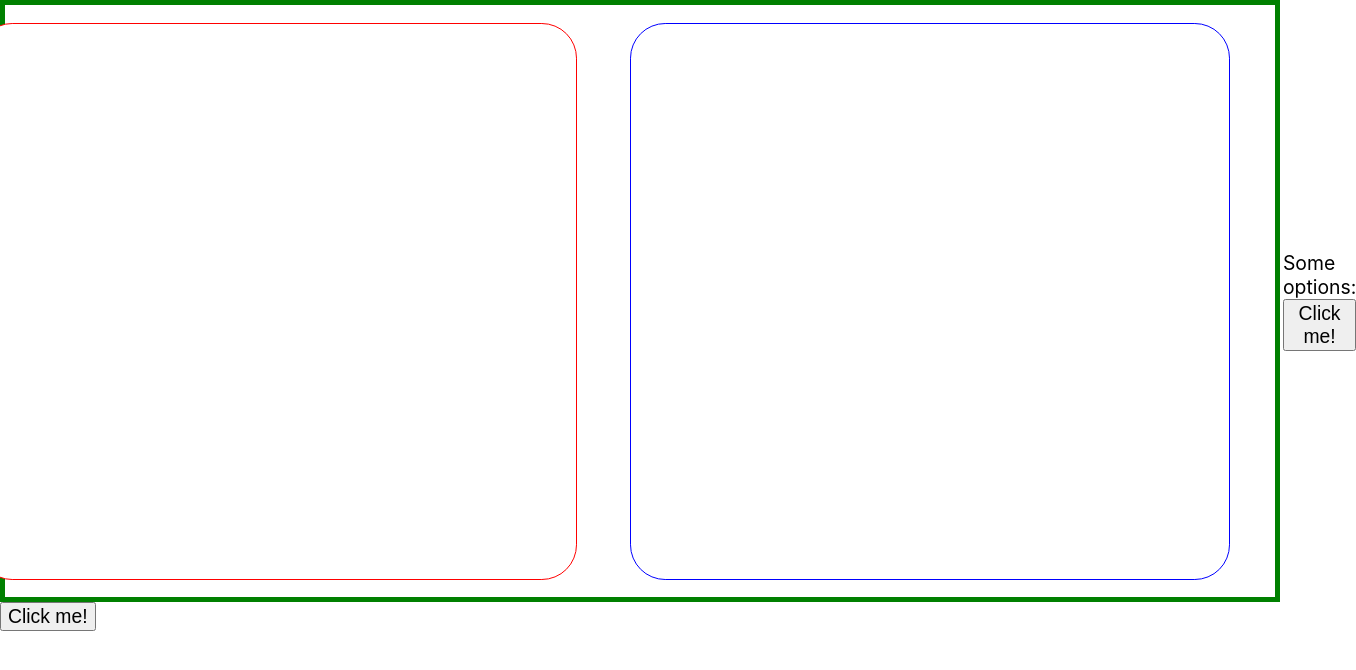
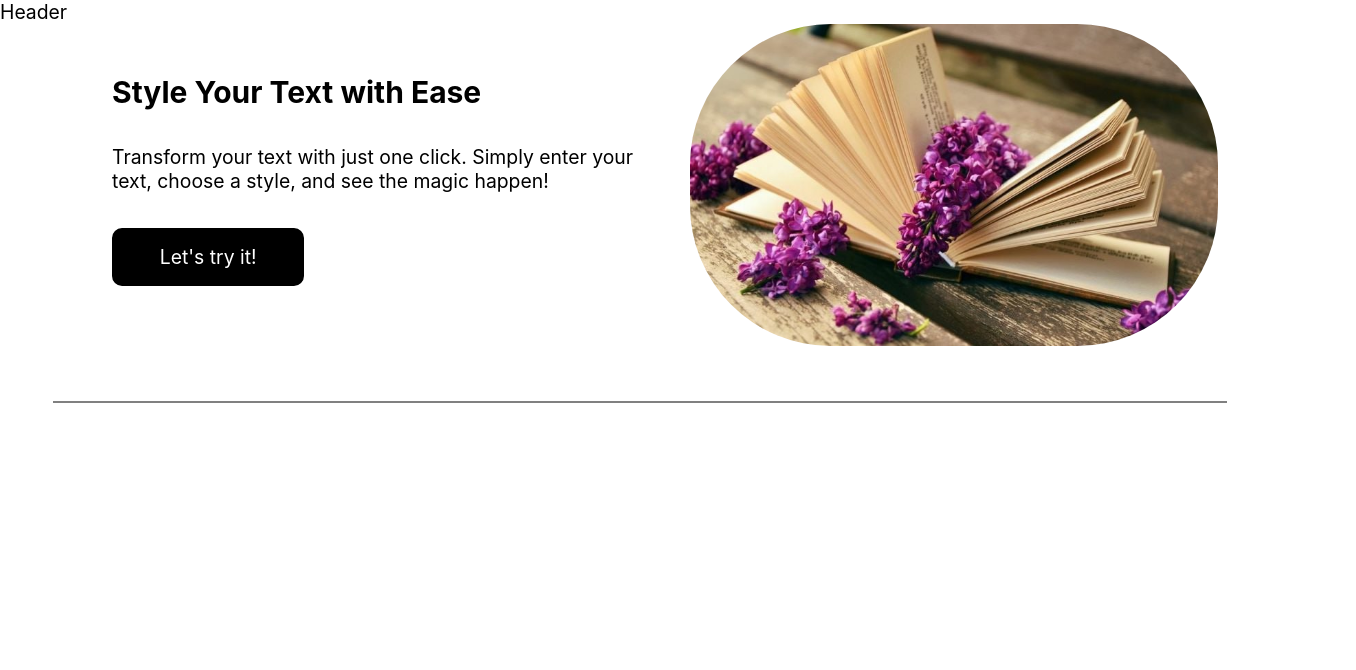
Before and after one commit to Nickolaus-899/Textyle-Frontend, a React (Create React App) app in the folder textyle/: page / in a window 1280 px wide. Shown: the top 670 px of the page, 1356 px wide, since content can reach past the window. Built offline with nearby package versions, Linux system fonts and the light colour scheme; the HTML template or start-up script is replaced by a standard one.

Commit message:
Home page

```diff
--- a/textyle/package.json
+++ b/textyle/package.json
@@ -6,8 +6,10 @@
     "@testing-library/jest-dom": "^5.17.0",
     "@testing-library/react": "^13.4.0",
     "@testing-library/user-event": "^13.5.0",
+    "framer-motion": "^11.2.10",
     "react": "^18.3.1",
     "react-dom": "^18.3.1",
+    "react-router-dom": "^6.23.1",
     "react-scripts": "5.0.1",
     "styled-components": "^6.1.11",
     "web-vitals": "^2.1.4"
--- a/textyle/src/App.js
+++ b/textyle/src/App.js
@@ -1,11 +1,17 @@
-import Home from "./pages/Home";
+import Header from "./pages/Header";
+import { BrowserRouter } from "react-router-dom";
+import Pages from "./pages/Pages";
+import "./pages/css/index.css"
 
 
 function App() {
   return (
     <div className="App">
         <div>
-            <Home/>
+            <BrowserRouter>
+                <Header/>
+                <Pages/>
+            </BrowserRouter>
         </div>
     </div>
   );
--- /dev/null
+++ b/textyle/src/pages/Header.jsx
@@ -0,0 +1,7 @@
+const Header = (props) => {
+  return (
+      <div>Header</div>
+  )
+}
+
+export default Header;
--- a/textyle/src/pages/Home.jsx
+++ b/textyle/src/pages/Home.jsx
@@ -1,34 +1,45 @@
-import InputField from "../components/InputField";
-import {useState} from "react";
-import OutputField from "../components/OutputField";
-import TranslateButton from "../components/TranslateButton";
-import "./../components/css/index.css"
-import "./../index.css"
-import Options from "../components/Options";
+import styled from "styled-components";
+import {Link} from "react-router-dom";
+import "./../images/book.jpg";
+import book from "./../images/book.jpg";
 
-function Home() {
-    const [input, setInput] = useState("");
-    const [output, setOutput] = useState("");
+const Home = (props) => {
 
-    return (
-        <div>
-            <div className="TranslateWrapper">
-                <div className="TranslateItem">
-                    <InputField setInput={setInput} input={input}/>
-                </div>
+  return (
+      <div className="HomeItemsWrapper">
+          <div className="HomeItem">
+              <h1>Style Your Text with Ease</h1>
+              <p>
+                  Transform your text with just one click. Simply enter your text,
+                  choose a style, and see the magic happen!
+              </p>
+              <LinkToTextyle to={'/textyle'}>
+                  Let's try it!
+              </LinkToTextyle>
+          </div>
+          <div className="HomeImage">
+              <img src={book} alt="Book"/>
+          </div>
 
-                <div className="TranslateItem">
-                    <OutputField output={output}/>
-                </div>
-
-                <div className="TranslateItem">
-                    <Options input={input} setOutput={setOutput}/>
-                </div>
-            </div>
-
-            <TranslateButton input={input} setOutput={setOutput}/>
-        </div>
-    )
+      </div>
+  )
 }
 
-export default Home
+
+const LinkToTextyle = styled(Link)`
+  text-decoration: none;
+  border: 2px solid black;
+  border-radius: 10px;
+
+  background-color: black;
+  color: white;
+
+  padding: 15px;
+
+  justify-content: center;
+
+  width: 9rem;
+`
+
+
+export default Home;
--- /dev/null
+++ b/textyle/src/pages/Pages.jsx
@@ -0,0 +1,20 @@
+import React from 'react'
+import Textyle from "./Textyle";
+import {Route, Routes, useLocation} from "react-router-dom";
+
+import { AnimatePresence } from "framer-motion";
+import Home from "./Home";
+
+function Pages() {
+    const location = useLocation();
+    return (
+        <AnimatePresence mode={"wait"}>
+            <Routes location={location} key={location.pathname}>
+                <Route path="/" element={<Home/>}/>
+                <Route path="/textyle" element={<Textyle/>}/>
+            </Routes>
+        </AnimatePresence>
+    )
+}
+
+export default Pages
--- /dev/null
+++ b/textyle/src/pages/Textyle.jsx
@@ -0,0 +1,31 @@
+import InputField from "../components/InputField";
+import {useState} from "react";
+import OutputField from "../components/OutputField";
+import "./../components/css/index.css"
+import "./../index.css"
+import Options from "../components/Options";
+
+function Textyle() {
+    const [input, setInput] = useState("");
+    const [output, setOutput] = useState("");
+
+    return (
+        <div>
+            <div className="TranslateWrapper">
+                <div className="TranslateItem">
+                    <InputField setInput={setInput} input={input}/>
+                </div>
+
+                <div className="TranslateItem">
+                    <OutputField output={output}/>
+                </div>
+
+                <div className="TranslateItem">
+                    <Options input={input} setOutput={setOutput}/>
+                </div>
+            </div>
+        </div>
+    )
+}
+
+export default Textyle
--- /dev/null
+++ b/textyle/src/pages/css/index.css
@@ -0,0 +1,36 @@
+.HomeItemsWrapper {
+    display: flex;
+    align-items: center;
+    justify-content: center;
+
+    border-bottom: 2px solid gray;
+
+    padding-bottom: 50px;
+
+    margin-left: 3rem;
+    margin-right: 3rem;
+}
+
+.HomeItemsWrapper > * {
+    margin-left: 50px;
+}
+
+.HomeItem > * {
+    display: flex;
+    margin-bottom: 2rem;
+}
+
+.HomeItem h1 {
+    font-size: 30px;
+}
+
+.HomeItem p {
+    max-width: 30rem;
+}
+
+.HomeImage img {
+    width: 30rem;
+    height: 100%;
+
+    border-radius: 8rem;
+}
```
Also changed, not shown: textyle/src/images/book.jpg (added), 1 other file (tests, documents, lock files or other folders).
